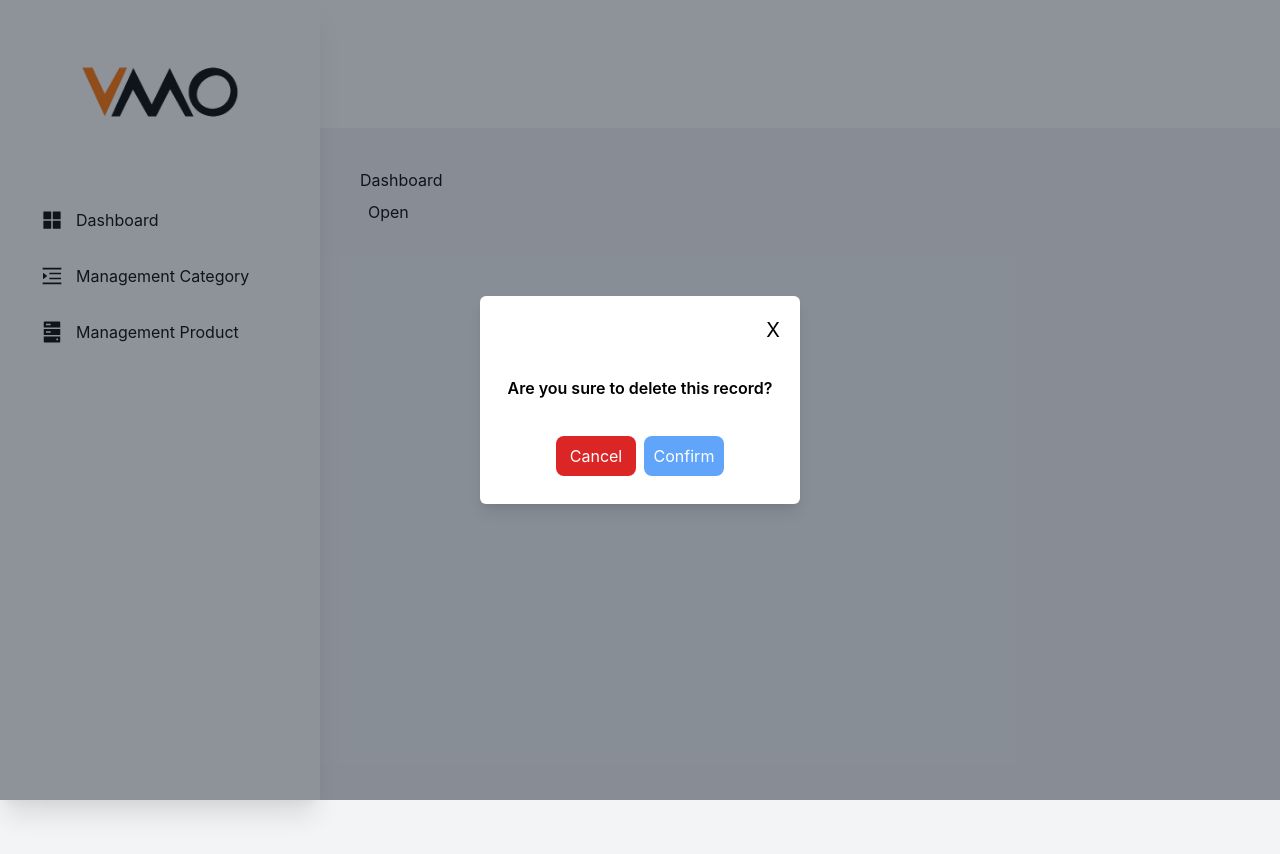
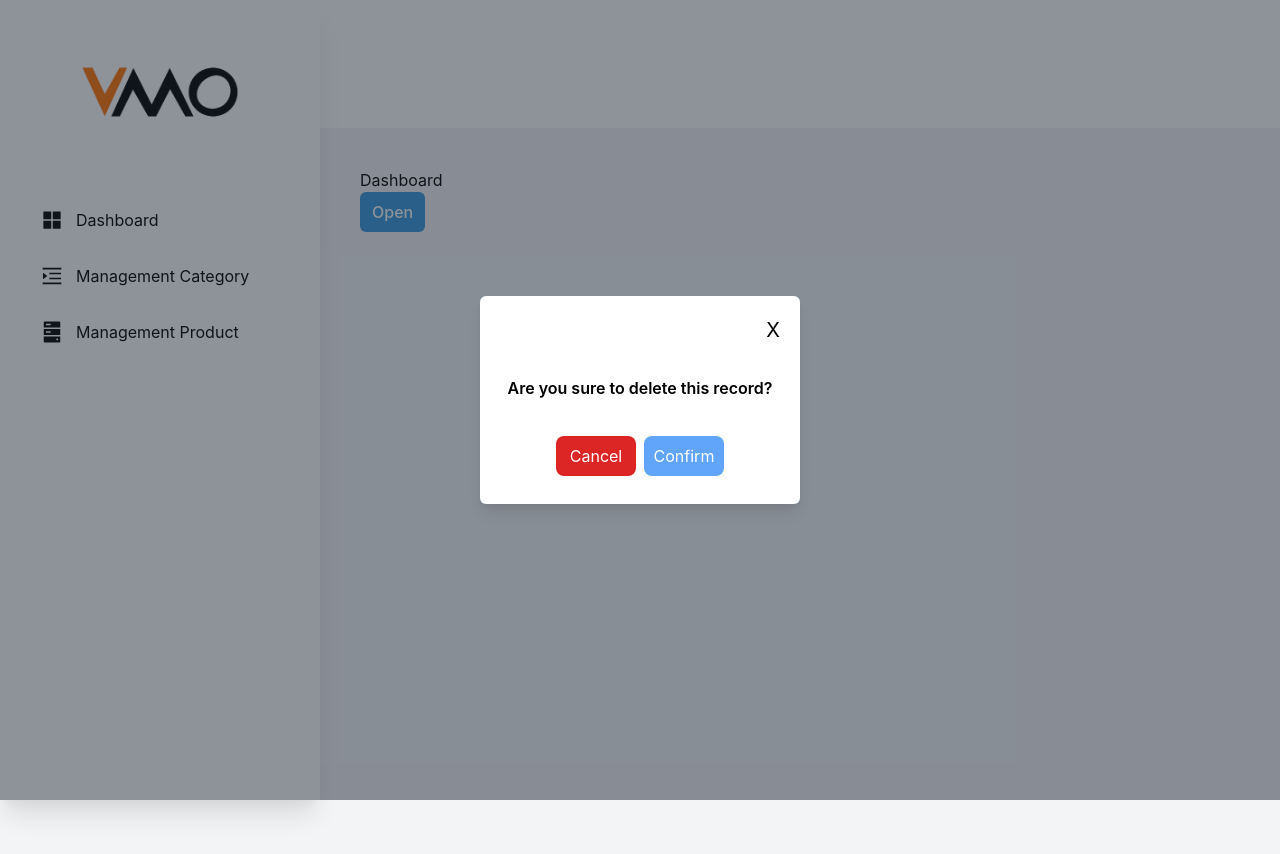
Before and after one commit to locbui95/booke-admin, a React (Create React App) app: page / in a window 1280 px wide. Both pictures are taken after a click on the button "Open". Shown: the top 854 px of the page. Built offline with nearby package versions, Linux system fonts and the light colour scheme.

Commit message:
feat: popup component

```diff
--- a/src/components/popup/index.tsx
+++ b/src/components/popup/index.tsx
@@ -1,60 +1,48 @@
-/* eslint-disable react/require-default-props */
-import React, { useState } from "react";
+import React from "react";
 import Button from "components/button";
 
 interface PopupProps {
-  onClick?: any;
-  name: string;
-  title: string;
-  className?: any;
+  isShown: boolean;
+  message: string;
+  hide: () => void;
+  onConfirm: () => void;
 }
 
-export default function Popup({ name, onClick, title, className }: PopupProps) {
-  const [popupOpen, setPopupOpen] = useState<boolean>(false);
+export default function Popup({
+  isShown,
+  message,
+  hide,
+  onConfirm
+}: PopupProps) {
   return (
     <div>
-      <div>
-        <Button
-          loading={false}
-          onClick={() => {
-            setPopupOpen(true);
-          }}
-          className={className}
-        >
-          {name}
-        </Button>
-      </div>
-      {popupOpen ? (
+      {isShown ? (
         <div className="flex justify-center items-center fixed bg-gray-800 bg-opacity-50 inset-0">
           <div className="flex flex-col p-5 w-80 h-52 rounded-md bg-white shadow-lg">
             <div className="flex justify-end">
               <Button
                 className="border-none text-xl"
                 loading={false}
-                onClick={() => {
-                  setPopupOpen(false);
-                }}
+                onClick={hide}
               >
                 X
               </Button>
             </div>
             <div className="inline-block text-center my-8 font-semibold">
-              <h1>{title}</h1>
+              <h1>{message}</h1>
             </div>
             <div className="flex justify-center items-center text-white">
               <Button
                 className="w-20 m-1 bg-red-600 rounded-lg p-2"
                 loading={false}
-                onClick={() => {
-                  setPopupOpen(false);
-                }}
+                onClick={hide}
               >
                 Cancel
               </Button>
               <Button
                 loading={false}
                 className="w-20 m-1 bg-blue-400 rounded-lg p-2"
-                onClick={onClick}
+                onClick={onConfirm}
               >
                 Confirm
               </Button>
--- a/src/pages/dashboard/index.tsx
+++ b/src/pages/dashboard/index.tsx
@@ -1,14 +1,23 @@
+import React, { useState } from "react";
+import Button from "components/button";
 import Popup from "components/popup";
 
 export default function Dashboard() {
+  const [isShown, setIsShown] = useState<boolean>(false);
+  const toggle = () => setIsShown(!isShown);
+
   return (
     <div>
       <div>Dashboard</div>
+      <Button loading={false} onClick={toggle}>
+        Open
+      </Button>
       <div>
         <Popup
-          name="Open"
-          title="Are you sure to delete this record?"
-          className="p-2"
+          isShown={isShown}
+          hide={toggle}
+          message="Are you sure to delete this record?"
+          onConfirm={() => console.log("hello")}
         />
       </div>
     </div>
```
